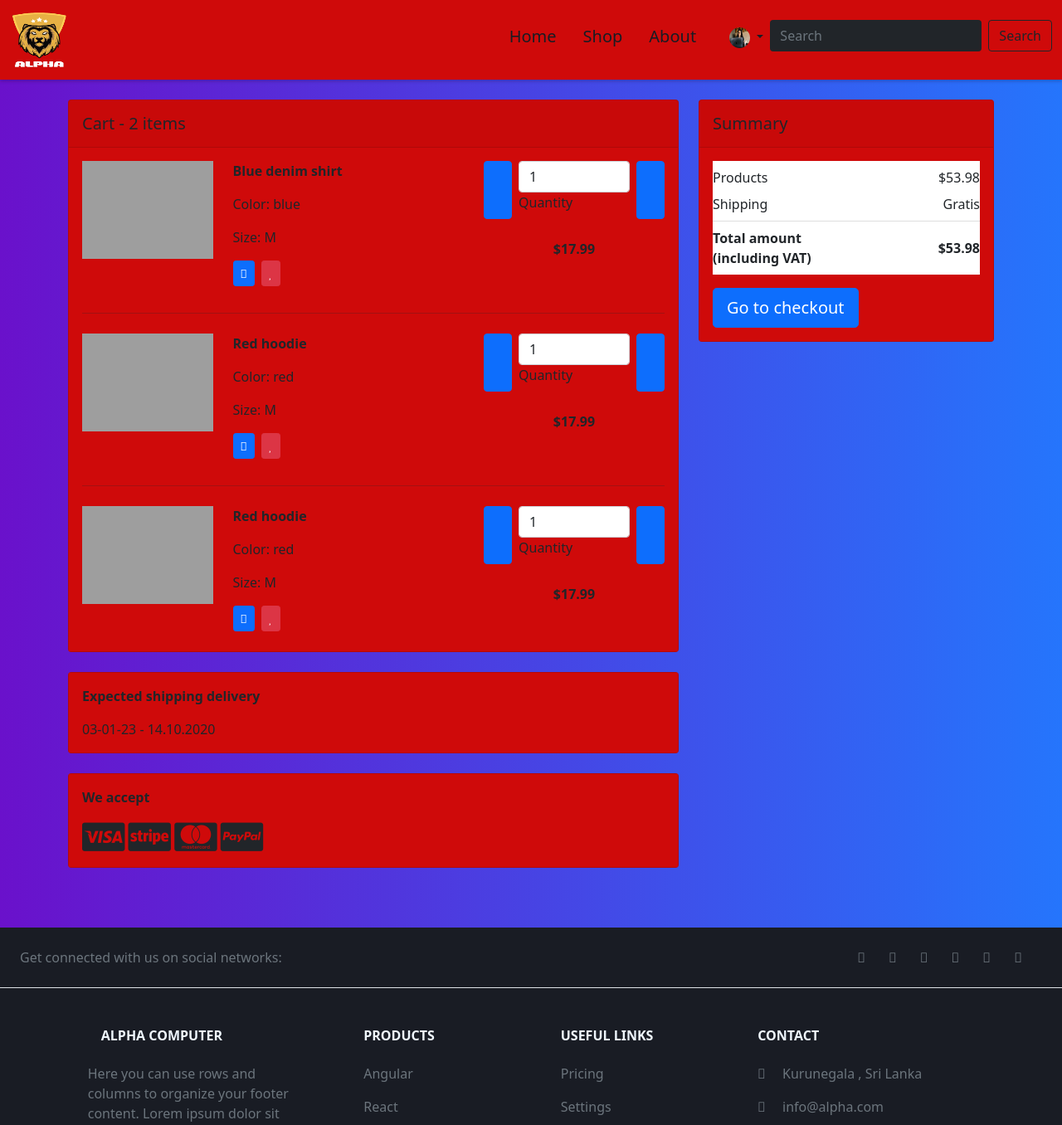
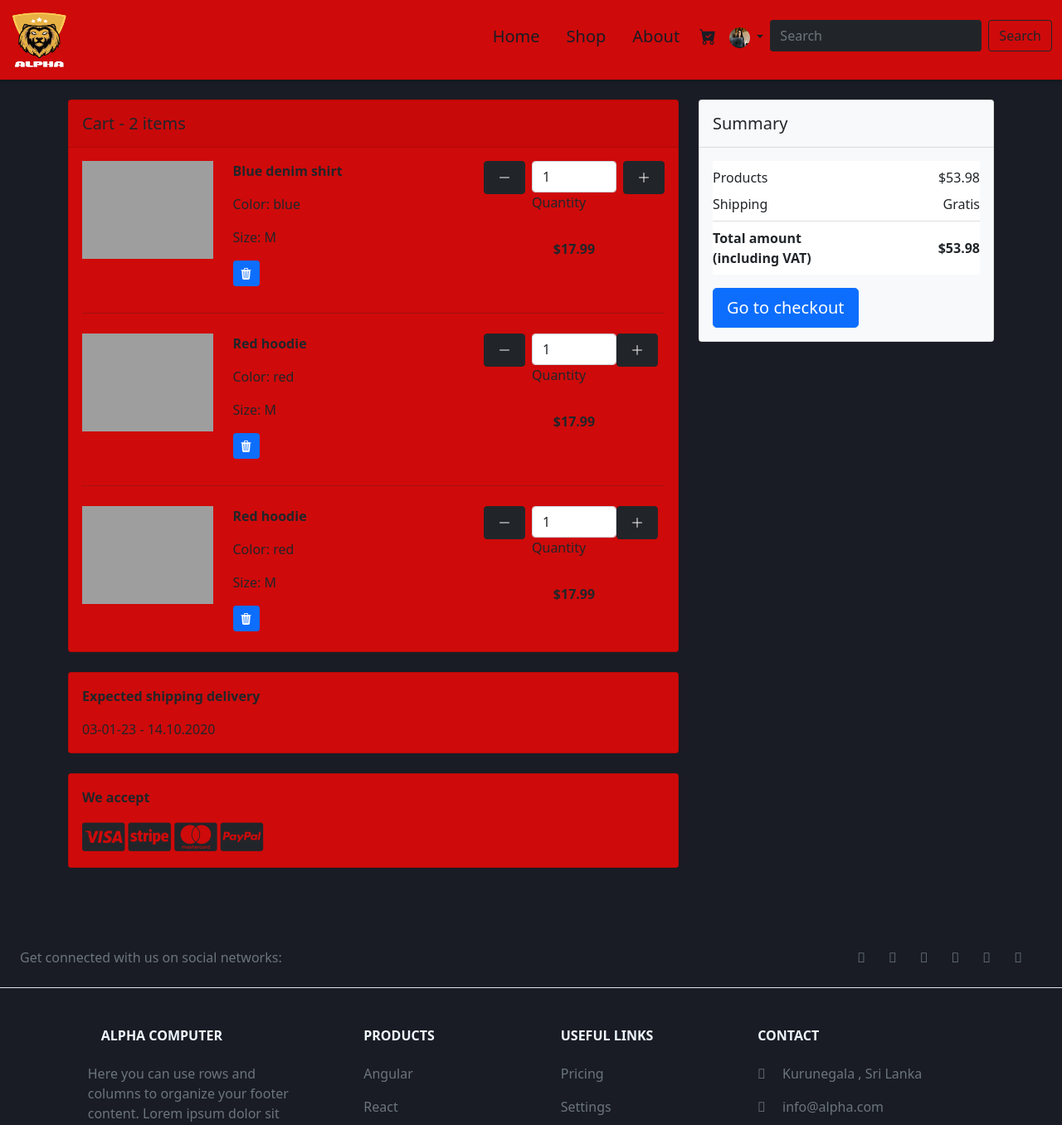
Before and after one commit to Achinit99/Group1_Project, a PHP site: page /group1/cart.php in a window 1280 px wide. Shown: the top 1356 px of the page at 83% size. Run offline with PHP 8.4, Linux system fonts and the light colour scheme; some libraries are stand-ins or nearby versions; grey boxes are pictures that could not be loaded.

Commit message:
fix cart

```diff
--- a/cart.php
+++ b/cart.php
@@ -9,18 +9,13 @@ include_once('header.php');
 
 <style>
         .gradient-custom {
-            /* fallback for old browsers */
-            background: #6a11cb;
 
-            /* Chrome 10-25, Safari 5.1-6 */
-            background: -webkit-linear-gradient(to right, rgba(106, 17, 203, 1), rgba(37, 117, 252, 1));
+        }
 
-            /* W3C, IE 10+/ Edge, Firefox 16+, Chrome 26+, Opera 12+, Safari 7+ */
-            background: linear-gradient(to right, rgba(106, 17, 203, 1), rgba(37, 117, 252, 1))
-        }
+
     </style>
 
-
+<link rel="stylesheet" href="https://cdn.jsdelivr.net/npm/bootstrap-icons@1.10.1/font/bootstrap-icons.css">
 
     <!-- cart start -->
 
@@ -57,18 +52,16 @@ include_once('header.php');
                                     <p>Color: blue</p>
                                     <p>Size: M</p>
                                     <button type="button" class="btn btn-primary btn-sm me-1 mb-2" data-mdb-toggle="tooltip" title="Remove item">
-                                        <i class="fas fa-trash"></i>
+                                     <i class="bi bi-trash3-fill"></i>
                                     </button>
-                                    <button type="button" class="btn btn-danger btn-sm mb-2" data-mdb-toggle="tooltip" title="Move to the wish list">
-                                        <i class="fas fa-heart"></i>
-                                    </button>
+
                                     <!-- Data -->
                                 </div>
 
                                 <div class="col-lg-4 col-md-6 mb-4 mb-lg-0">
                                     <!-- Quantity -->
                                     <div class="d-flex mb-4 " style="max-width: 300px">
-                                        <button class="btn btn-primary px-3 me-2" onclick="this.parentNode.querySelector('input[type=number]').stepDown()">
+                                        <button class="btn btn-dark px-3 me-2" style="max-height: 40px;" onclick="this.parentNode.querySelector('input[type=number]').stepDown()">
                                             <i class="bi bi-dash-lg"></i>
                                         </button>
 
@@ -77,7 +70,7 @@ include_once('header.php');
                                             <label class="form-label" for="form1">Quantity</label>
                                         </div>
 
-                                        <button class="btn btn-primary px-3 ms-2" onclick="this.parentNode.querySelector('input[type=number]').stepUp()">
+                                        <button class="btn btn-dark px-3 ms-2" style="max-height: 40px;" onclick="this.parentNode.querySelector('input[type=number]').stepUp()">
                                             <i class="bi bi-plus-lg"></i>
                                         </button>
                                     </div>
@@ -116,10 +109,7 @@ include_once('header.php');
                                     <p>Size: M</p>
 
                                     <button type="button" class="btn btn-primary btn-sm me-1 mb-2" data-mdb-toggle="tooltip" title="Remove item">
-                                        <i class="fas fa-trash"></i>
-                                    </button>
-                                    <button type="button" class="btn btn-danger btn-sm mb-2" data-mdb-toggle="tooltip" title="Move to the wish list">
-                                        <i class="fas fa-heart"></i>
+                                     <i class="bi bi-trash3-fill"></i>
                                     </button>
                                     <!-- Data -->
                                 </div>
@@ -127,7 +117,7 @@ include_once('header.php');
                                 <div class="col-lg-4 col-md-6 mb-4 mb-lg-0">
                                     <!-- Quantity -->
                                     <div class="d-flex mb-4" style="max-width: 300px">
-                                        <button class="btn btn-primary px-3 me-2" onclick="this.parentNode.querySelector('input[type=number]').stepDown()">
+                                        <button class="btn btn-dark px-3 me-2" style="max-height: 40px;" onclick="this.parentNode.querySelector('input[type=number]').stepDown()">
                                             <i class="bi bi-dash-lg"></i>
                                         </button>
 
@@ -136,7 +126,7 @@ include_once('header.php');
                                             <label class="form-label" for="form1">Quantity</label>
                                         </div>
 
-                                        <button class="btn btn-primary px-3 ms-2" onclick="this.parentNode.querySelector('input[type=number]').stepUp()">
+                                        <button class="btn btn-dark px-3 me-2" style="max-height: 40px;" onclick="this.parentNode.querySelector('input[type=number]').stepUp()">
                                             <i class="bi bi-plus-lg"></i>
                                         </button>
                                     </div>
@@ -179,10 +169,7 @@ include_once('header.php');
                                     <p>Size: M</p>
 
                                     <button type="button" class="btn btn-primary btn-sm me-1 mb-2" data-mdb-toggle="tooltip" title="Remove item">
-                                        <i class="fas fa-trash"></i>
-                                    </button>
-                                    <button type="button" class="btn btn-danger btn-sm mb-2" data-mdb-toggle="tooltip" title="Move to the wish list">
-                                        <i class="fas fa-heart"></i>
+                                     <i class="bi bi-trash3-fill"></i>
                                     </button>
                                     <!-- Data -->
                                 </div>
@@ -190,7 +177,7 @@ include_once('header.php');
                                 <div class="col-lg-4 col-md-6 mb-4 mb-lg-0">
                                     <!-- Quantity -->
                                     <div class="d-flex mb-4" style="max-width: 300px">
-                                        <button class="btn btn-primary px-3 me-2" onclick="this.parentNode.querySelector('input[type=number]').stepDown()">
+                                        <button class="btn btn-dark px-3 me-2" style="max-height: 40px;" onclick="this.parentNode.querySelector('input[type=number]').stepDown()">
                                             <i class="bi bi-dash-lg"></i>
                                         </button>
 
@@ -199,7 +186,7 @@ include_once('header.php');
                                             <label class="form-label" for="form1">Quantity</label>
                                         </div>
 
-                                        <button class="btn btn-primary px-3 ms-2" onclick="this.parentNode.querySelector('input[type=number]').stepUp()">
+                                        <button class="btn btn-dark px-3 me-2" style="max-height: 40px;" onclick="this.parentNode.querySelector('input[type=number]').stepUp()">
                                             <i class="bi bi-plus-lg"></i>
                                         </button>
                                     </div>
@@ -249,14 +236,14 @@ include_once('header.php');
                         </div>
                     </div>
                 </div>
-                <div class="col-md-4">
-                    <div class="card mb-4">
-                        <div class="card-header py-3">
+                <div class="col-md-4 ">
+                    <div class="card mb-4 bg-light">
+                        <div class="card-header py-3 bg-light">
                             <h5 class="mb-0">Summary</h5>
                         </div>
-                        <div class="card-body">
-                            <ul class="list-group list-group-flush">
-                                <li class="list-group-item d-flex justify-content-between align-items-center border-0 px-0 pb-0">
+                        <div class="card-body bg-light">
+                            <ul class="list-group list-group-flush ">
+                                <li class="list-group-item d-flex justify-content-between align-items-center border-0 px-0 pb-0 ">
                                     Products
                                     <span>$53.98</span>
                                 </li>
--- a/header.php
+++ b/header.php
@@ -35,7 +35,7 @@
 
   <nav class="navbar fixed-top navbar-expand-lg ">
     <div class="container-fluid">
-      <a class="navbar-brand" href="#"><img src="logo2.png" height="70px" width="70px" alt=""></a>
+      <a class="navbar-brand" href="home.php"><img src="logo2.png" height="70px" width="70px" alt=""></a>
       <button class="navbar-toggler" type="button" data-bs-toggle="collapse" data-bs-target="#navbarSupportedContent" aria-controls="navbarSupportedContent" aria-expanded="false" aria-label="Toggle navigation">
         <span class="navbar-toggler-icon"></span>
       </button>
```
